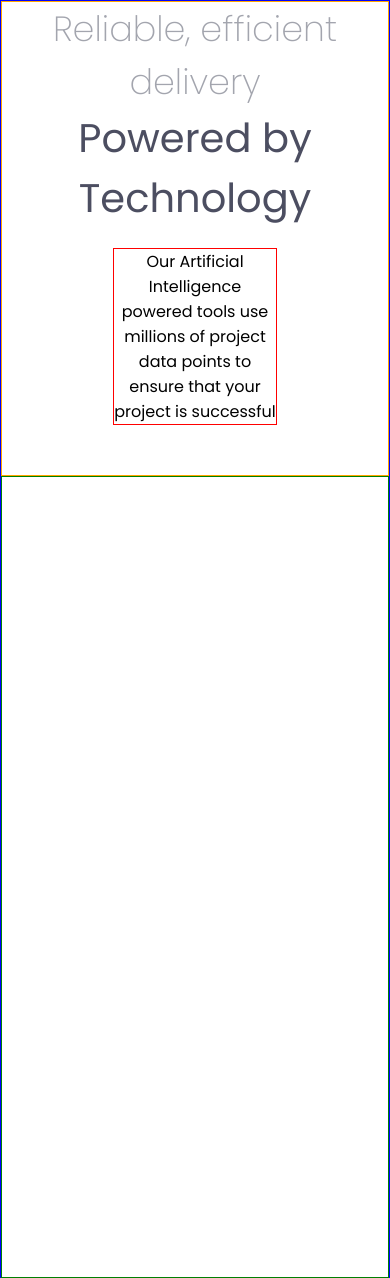
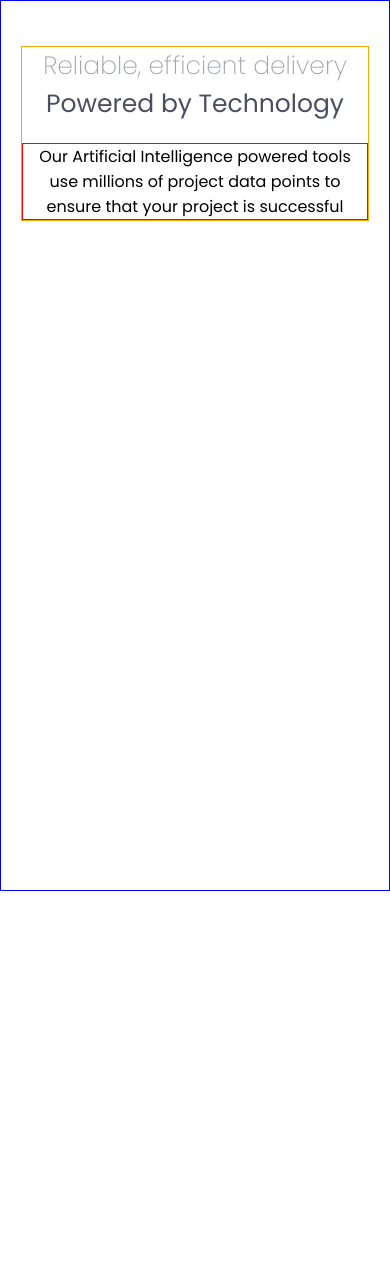
Before and after one commit to Si1entERA/Four-card-feature-section, a plain HTML site: page index.html in a window 390 px wide. After the commit the page ends 891 px from the top, so only its background shows below. Drawn offline with Linux system fonts and the light colour scheme.

Commit message:
attempt of the project but from a mobile view

```diff
--- a/index.html
+++ b/index.html
@@ -30,7 +30,12 @@
       </p>
     </section>
 
-    <section class="grid-container"></section>
+    <section class="grid-container">
+      <article class="one"></article>
+      <article class="two"></article>
+      <article class="three"></article>
+      <article class="four"></article>
+    </section>
   </main>
 
 
--- a/style.css
+++ b/style.css
@@ -29,6 +29,7 @@ body{
 main{
   border: 1px solid blue;
   min-height: 100vh;
+  padding: 45px 20px 0 20px;
 }
 
 .top{
@@ -44,29 +45,17 @@ main{
 h1{
   padding: 0;
   margin: 0;
-  font-size: 40px;
+  font-size: 25px;
   font-weight: 400;
   color: var(--Very-Dark-Blue);
 }
 
 .top h1:nth-of-type(1){
-  font-size: 35px;
   font-weight: 200;
   color: var(--Grayish-Blue);
 }
 
 .top p {
   border: 1px solid red;
-  max-width: 42%;
-  padding: 0 0 0 0;
-  margin: 20px 0 50px 0;
+  margin: 20px 0 0 0;
 }
-
-.grid-container{
-  border: 1px solid green;
-  max-height: 100vh;
-  overflow: hidden;
-  display: grid;
-  grid-template-columns: repeat(auto-fill, minmax(50px, 1fr));
-  grid-template-rows: repeat(auto-fill, minmax(50px, 1fr));
-}
```
